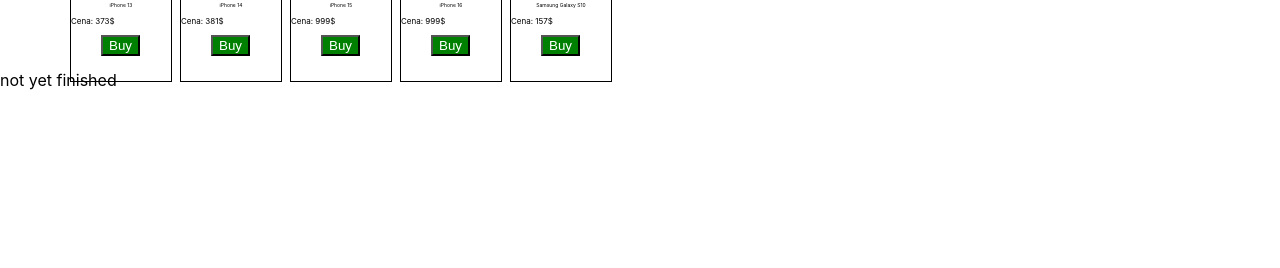
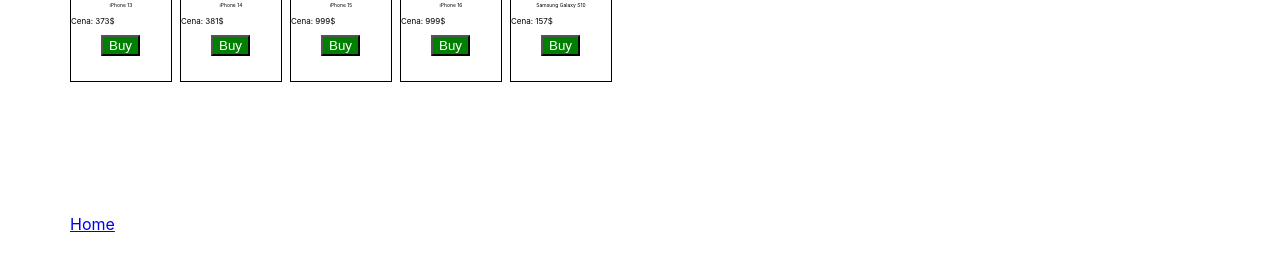
Before and after one commit to DenisV868/DenisV868.github.io, a React (Create React App) app: page / in a window 1280 px wide. Shown: the part 302-570 px from the top of the page. Built offline with nearby package versions, Linux system fonts and the light colour scheme.

Commit message:
Starting E-commerce

```diff
--- a/src/App.tsx
+++ b/src/App.tsx
@@ -1,11 +1,15 @@
 import React from 'react';
 import './App.css';
 import TestAuto from "./TestAuto";
-import { BrowserRouter as  Router,Routes, Route } from 'react-router-dom'; // Import necessary components
+import {BrowserRouter as Router, Routes, Route, Link} from 'react-router-dom'; // Import necessary components
 import Product from "./Product";
+
 
 function App() {
 
+
+
+    // @ts-ignore
     return (
         <Router>
             <div className="App">
@@ -21,7 +25,17 @@ function App() {
             </div>
             <footer>
                 <div>
-                    not yet finished
+                    <ul>
+                        <li>
+                            <Link to="/">Home</Link>
+                        </li>
+                        <li>
+
+                        </li>
+                        <li>
+
+                        </li>
+                    </ul>
                 </div>
             </footer>
         </Router>
```
